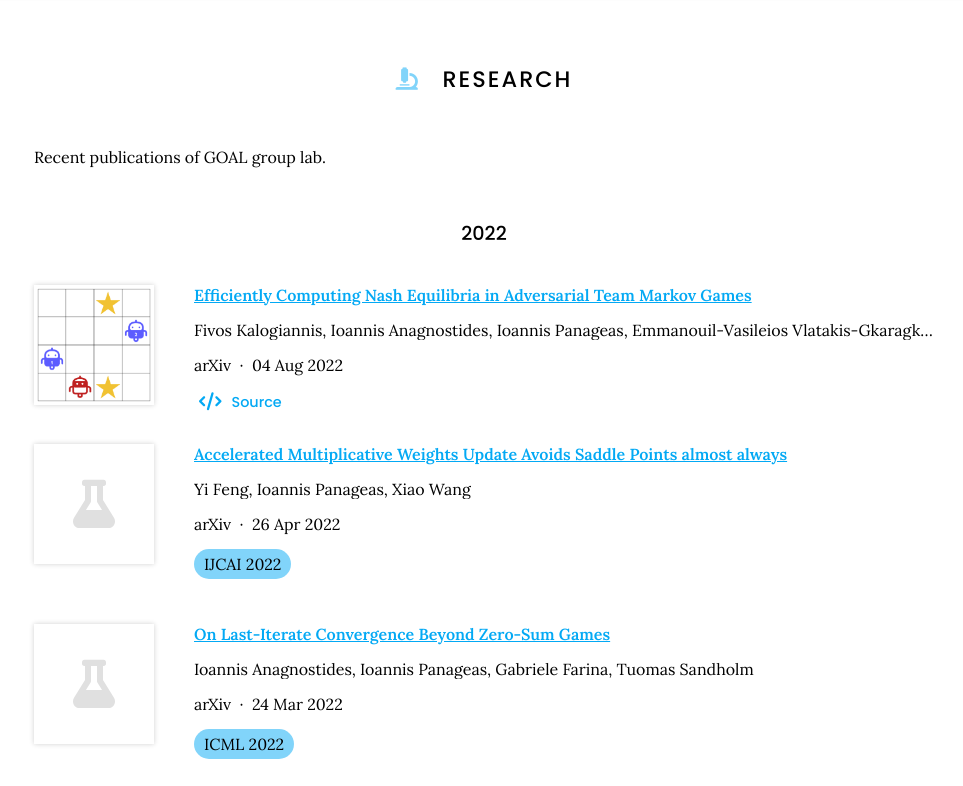
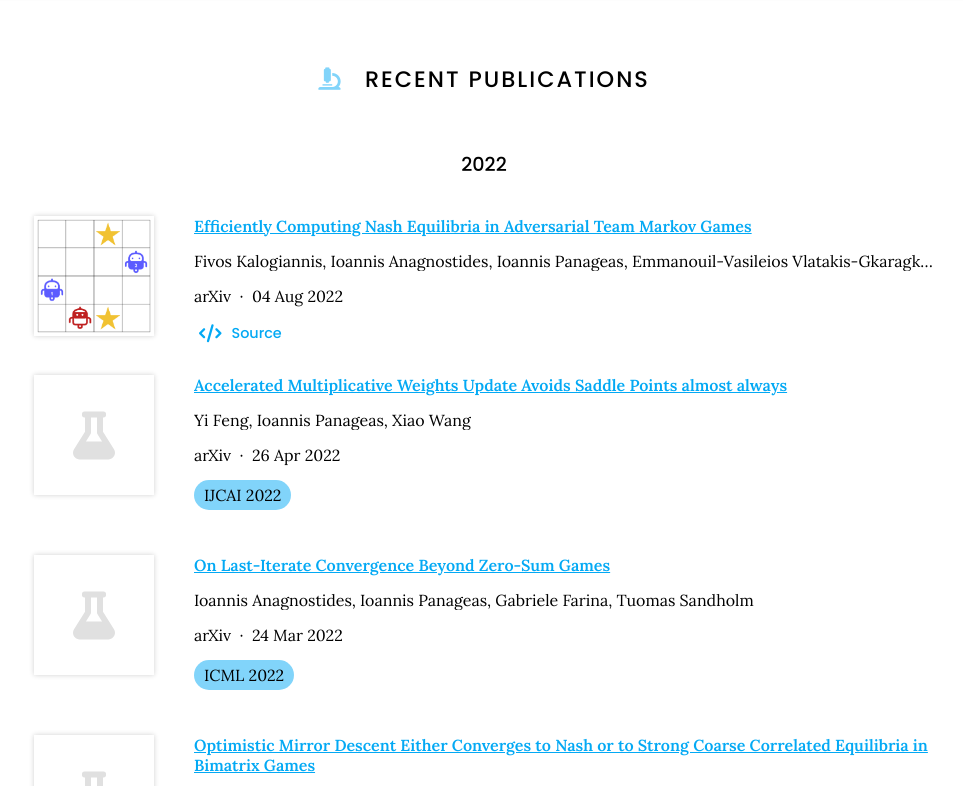
Before and after one commit to goallabuci/goallabuci.github.io, a Jekyll site: the page built from research/index.md, in a window 1280 px wide and 900 px high, cut to the strip 114-900 px from the top of the window. Shown: the whole strip, without its empty margins (156-1119 px from the left). Built offline with Jekyll 4.4.1, drawn with Linux system fonts in a browser that asks for light colours.

Commit message:
Update index.md

```diff
--- a/research/index.md
+++ b/research/index.md
@@ -5,8 +5,6 @@ nav:
   tooltip: Published works
 ---
 
-# <i class="fas fa-microscope"></i>Research
-
-Recent publications of GOAL group lab.
+# <i class="fas fa-microscope"></i>Recent publications
 
 {% include list.html data="citations" component="citation" style="rich" %}
```
